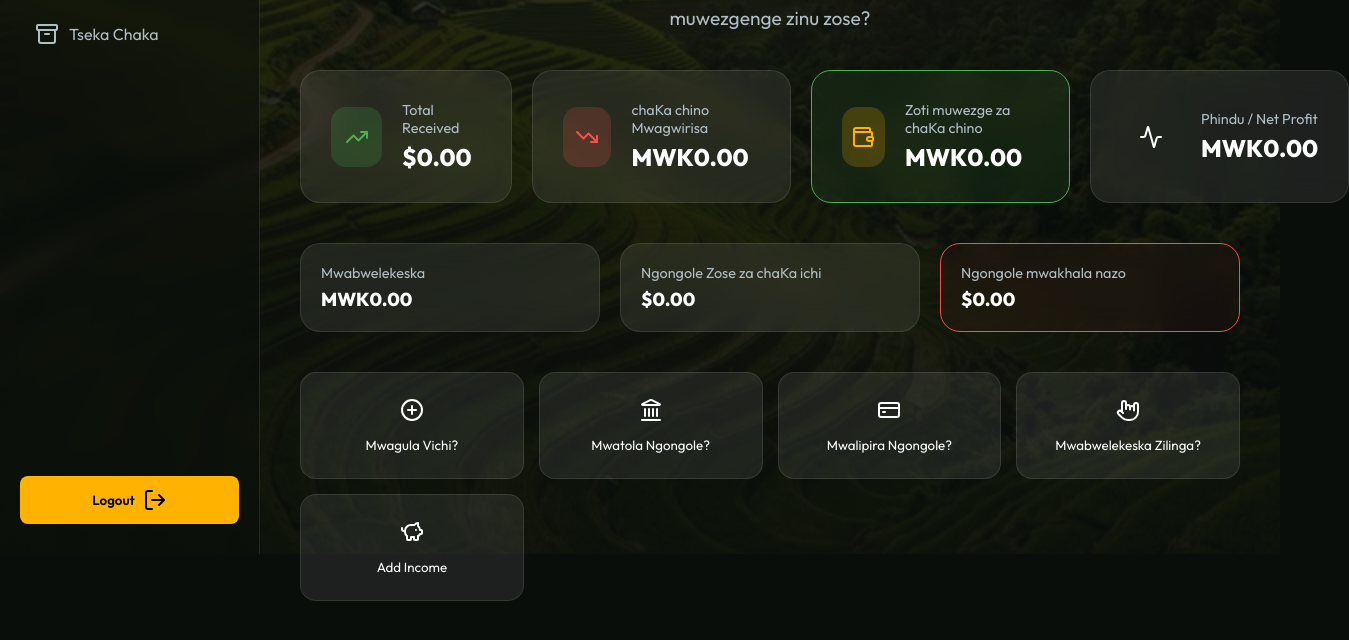
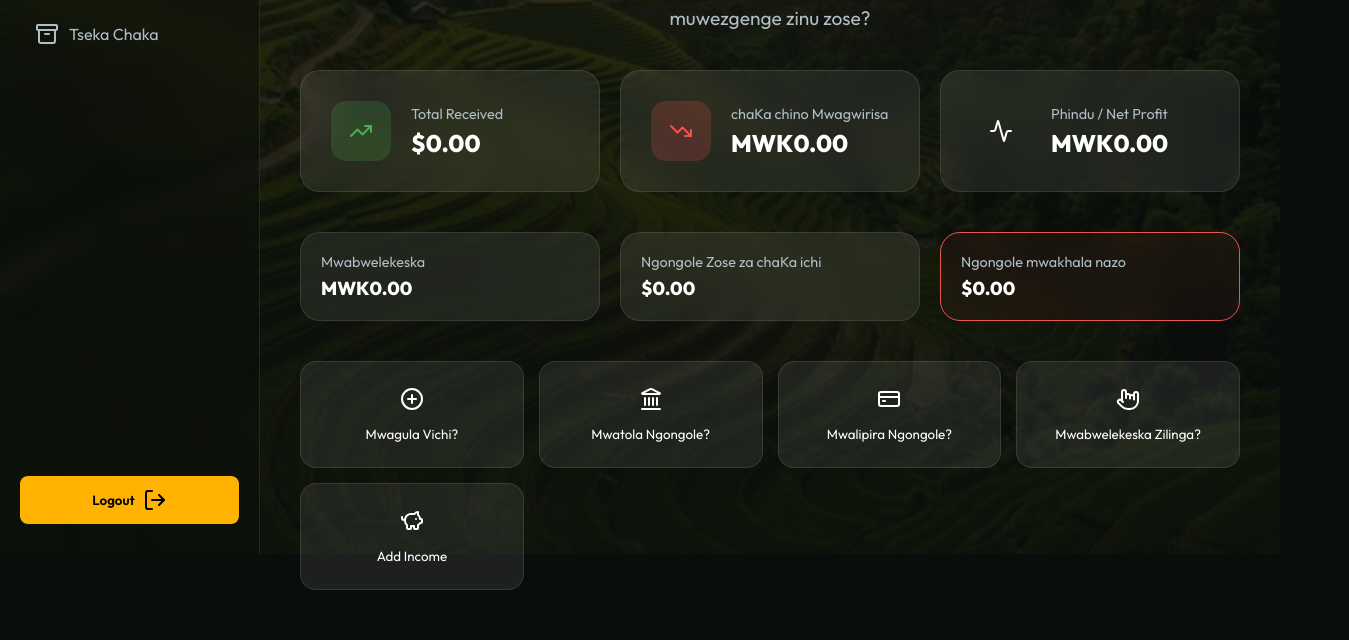
Before and after one commit to Nolstan/chuma-cha-anyachipeta, a website built with Vite: page frontend/index.html in a window 1280 px wide. Shown: the part 246-886 px from the top of the page, 1349 px wide, since content can reach past the window. Built offline with nearby package versions, Linux system fonts and the light colour scheme; files whose address does not match are found by name.

Commit message:
fix javascript error for profit calculation

```diff
--- a/frontend/index.html
+++ b/frontend/index.html
@@ -55,14 +55,7 @@
                         <h2 id="total-invested">MWK0.00</h2>
                     </div>
                 </div>
-                <div class="summary-card highlight">
-                    <div class="card-icon cash"><i data-lucide="wallet"></i></div>
-                    <div class="card-info">
-                        <!-- Cash Balance -->
-                        <span class="label">Zoti muwezge za chaKa chino</span>
-                        <h2 id="cash-balance">MWK0.00</h2>
-                    </div>
-                </div>
+
                 <div class="summary-card" id="profit-card">
                     <div class="card-icon" id="profit-icon"><i data-lucide="activity"></i></div>
                     <div class="card-info">
--- a/frontend/main.js
+++ b/frontend/main.js
@@ -12,7 +12,6 @@ const views = {
 const summary = {
     totalReceived: document.getElementById('total-received'),
     totalInvested: document.getElementById('total-invested'),
-    cashBalance: document.getElementById('cash-balance'),
     totalLent: document.getElementById('total-lent'),
     totalLoans: document.getElementById('total-loans'),
     loansRemaining: document.getElementById('loans-remaining'),
@@ -64,7 +63,6 @@ async function fetchSummary() {
 
         summary.totalReceived.innerText = formatCurrency(data.totalReceived);
         summary.totalInvested.innerText = formatCurrency(data.totalInvested);
-        summary.cashBalance.innerText = formatCurrency(data.cashBalance);
         summary.totalLent.innerText = formatCurrency(data.totalLent);
         summary.totalLoans.innerText = formatCurrency(data.totalLoansTaken);
         summary.loansRemaining.innerText = formatCurrency(data.loansRemaining);
@@ -84,9 +82,6 @@ async function fetchSummary() {
             summary.profitIcon.innerHTML = '<i data-lucide="trending-down"></i>';
             summary.profitLabel.innerText = 'Kutaya (Loss) ❌';
         }
-
-        // Update summary card color for cash balance
-        summary.cashBalance.parentElement.parentElement.classList.toggle('warning', data.cashBalance < 0);
 
         lucide.createIcons();
     } catch (error) {
--- a/frontend/style.css
+++ b/frontend/style.css
@@ -167,7 +167,7 @@ body {
 
 .summary-grid {
     display: grid;
-    grid-template-columns: repeat(4, 1fr);
+    grid-template-columns: repeat(3, 1fr);
     gap: 20px;
     margin-bottom: 40px;
 }
```
